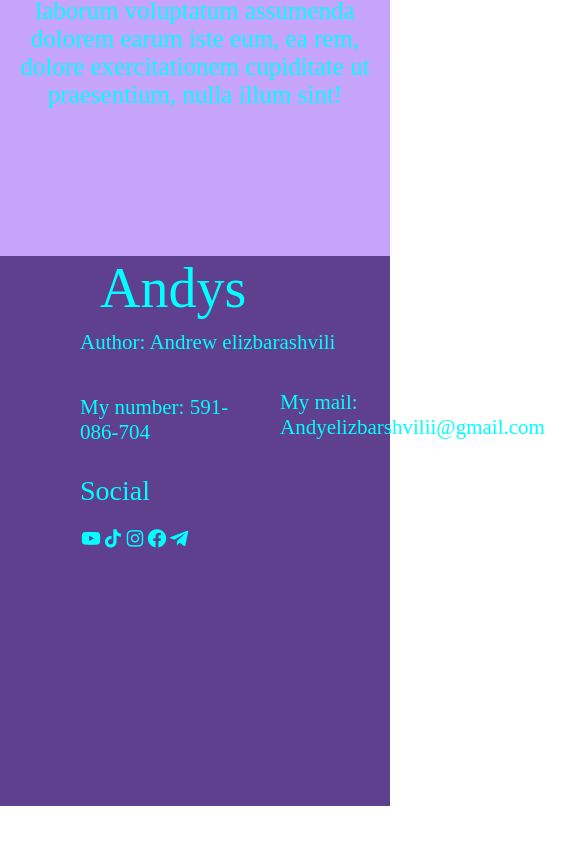
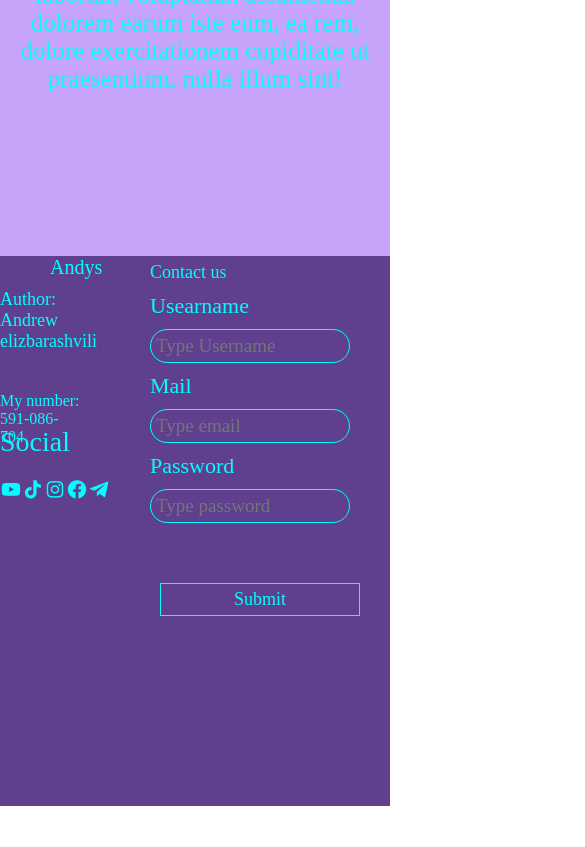
Before and after one commit to AndrewEl131/andys, a plain HTML site: page about.html in a window 390 px wide. Shown: the part 688-1535 px from the top of the page, 585 px wide, since content can reach past the window. After the commit the page ends 1494 px from the top, so only its background shows below. Drawn offline with nearby package versions, Linux system fonts and the light colour scheme; a web font is replaced by a local one.

Commit message:
Update footer.css

```diff
--- a/footer.css
+++ b/footer.css
@@ -140,3 +140,84 @@
 .inputs{
     color: aqua;
 }
+@media screen and (max-width: 768px){
+    *{
+        font-size: 18px;
+    }
+    .andys-foot-a{
+        display: block;
+        font-size: 20px;
+        text-decoration: none;
+        color: aqua;
+        position: relative;
+        left: 50px;
+        width: 200px;
+    }
+    #info-container{
+        width: 200px;
+        height: 150px;
+        position: relative;
+        top: 50px;
+        left: 0;
+        font-size: 18px;
+    }
+    #author-txt{
+        width: 100px;
+        font-size: 18px;
+        color: aqua;
+        position: relative;
+        left: 0;
+        top: 10px;
+    }
+    #number{
+        width: 80px;
+        font-size: 16px;
+        color: aqua;
+    }
+    #my-mail{
+        width: 80px;
+        font-size: 16px;
+        color: aqua;
+        position: relative;
+        left: 50px;
+        bottom: 55px;
+        display: none;
+    }
+    #social-txt-foot{
+        width: 150px;
+        font-size: 28px;
+        color: aqua;
+        position: relative;
+        bottom: 20px;
+    }
+    #social-div{
+        width: 100%;
+        height: 100%;
+        display: flex;
+        flex-wrap: wrap;
+    }
+    #myButton{
+        width: 200px;
+        font-size: 18px;
+        padding: 5px;
+        background: transparent;
+        position: relative;
+        top: 120px;
+        left: 10px;
+        border: 1px solid aqua;
+        color: aqua;
+    }
+    #input-container{
+        width: 200px;
+        height: 200px;
+        position: relative;
+        left: 150px;
+        bottom: 230px;
+    }
+    #contact-us{
+        width: 100px;
+        font-size: 18px;
+        color: aqua;
+
+    }
+}
```
